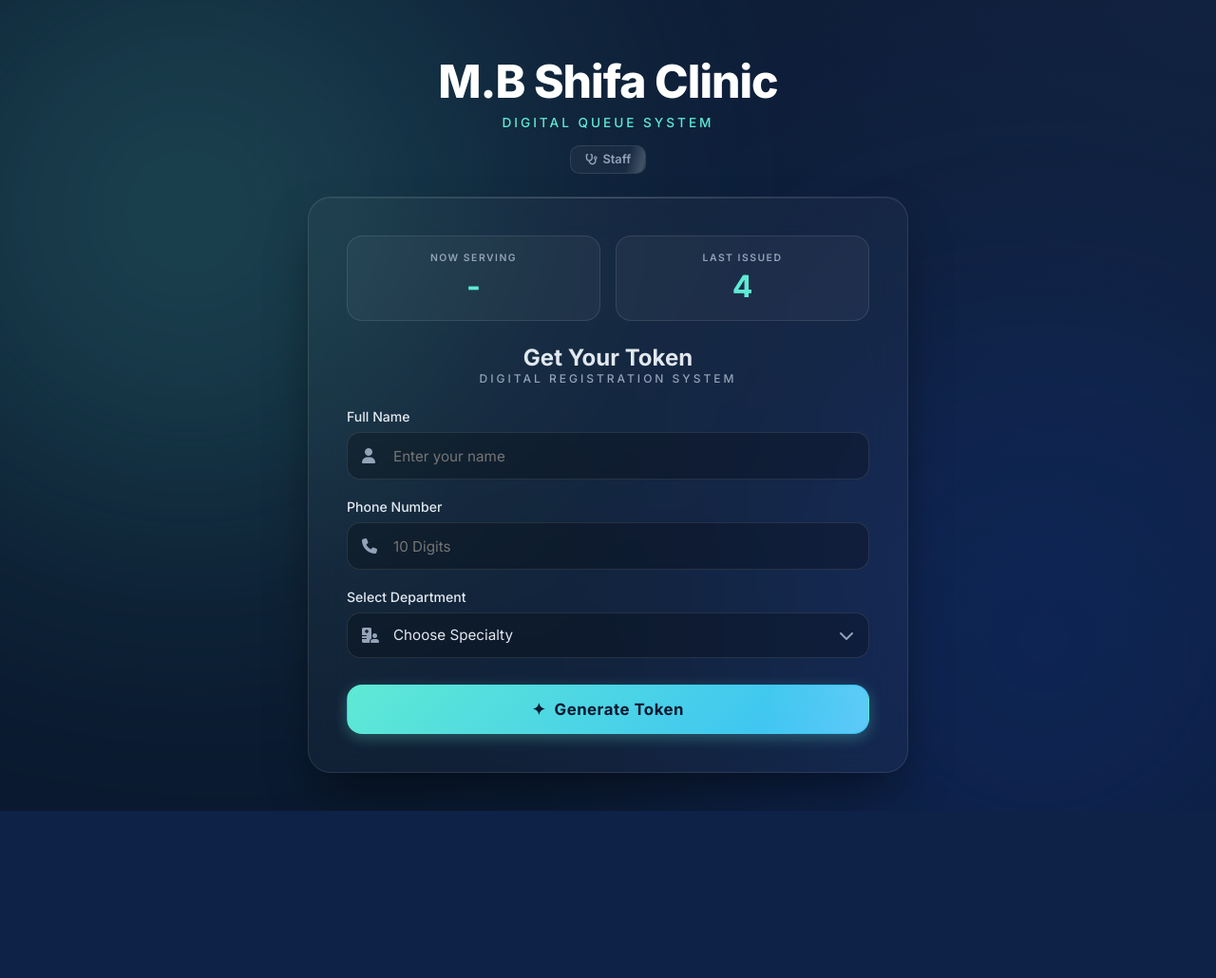
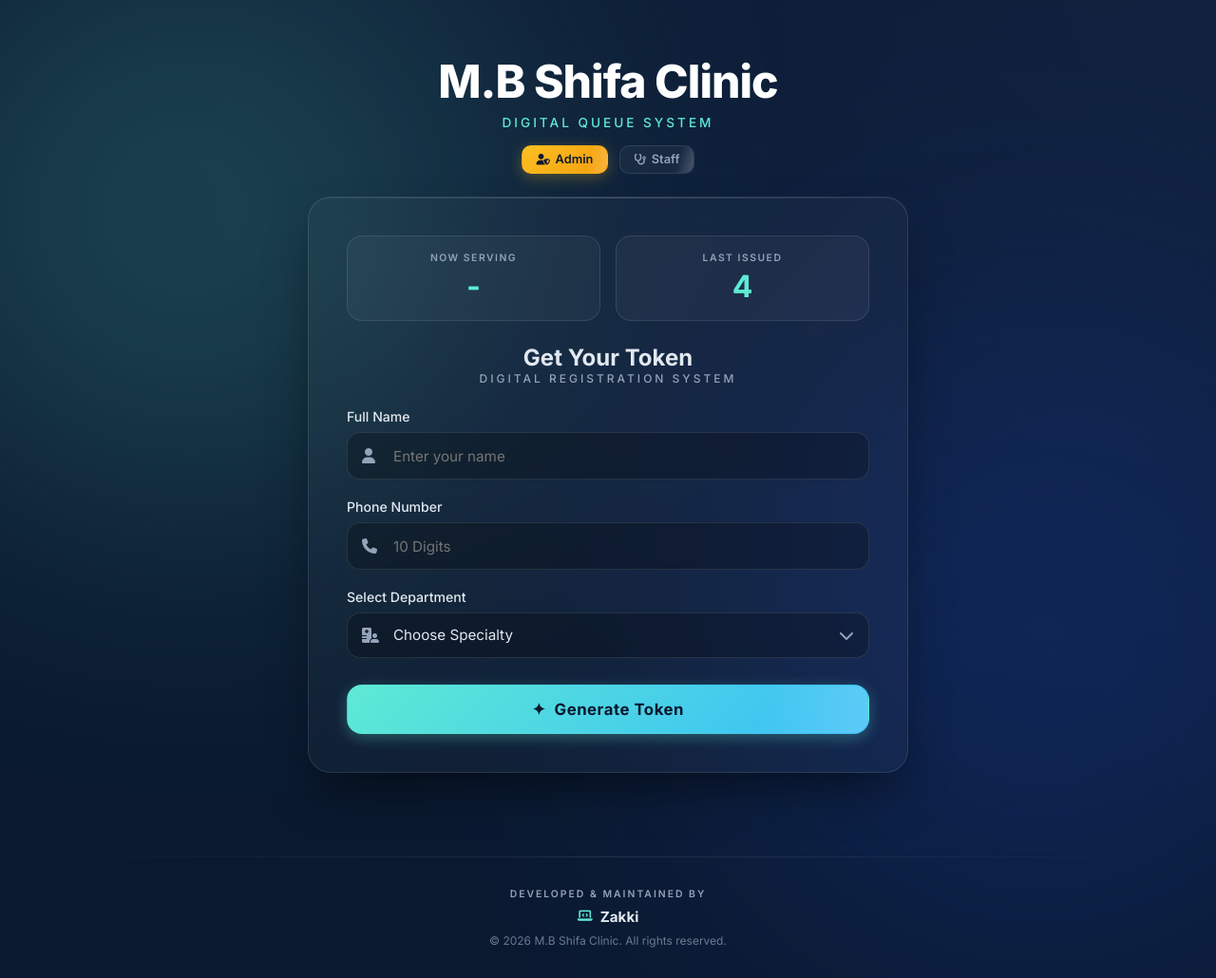
Before and after one commit to Zakki-05/Django_project, a Django app: page / in a window 1280 px wide. Shown: the whole page at 95% size. Before the commit the page ends 854 px from the top, so only its background shows below. Run offline with Django 5.2, Linux system fonts and the light colour scheme; data comes from the database, SQL or seed files in the repository.

Commit message:
feat: implement base templates, admin configuration, and custom CSS for queue management system

```diff
--- a/static/css/style.css
+++ b/static/css/style.css
@@ -746,6 +746,74 @@ body {
     .container-wide { max-width: 1300px; }
 }
 
+/* ===========================
+   FOOTER
+   =========================== */
+.main-footer {
+    width: 100%;
+    padding: 3rem 1rem 2rem;
+    margin-top: auto;
+    text-align: center;
+    position: relative;
+    z-index: 10;
+}
+
+.footer-content {
+    max-width: 1200px;
+    margin: 0 auto;
+    display: flex;
+    flex-direction: column;
+    align-items: center;
+    gap: 1.5rem;
+}
+
+.footer-divider {
+    width: 100%;
+    height: 1px;
+    background: linear-gradient(90deg, transparent, var(--card-border), transparent);
+    margin-bottom: 0.5rem;
+}
+
+.developer-details {
+    display: flex;
+    flex-direction: column;
+    align-items: center;
+    gap: 0.5rem;
+}
+
+.dev-label {
+    font-size: 0.65rem;
+    text-transform: uppercase;
+    letter-spacing: 2px;
+    color: var(--text-muted);
+    font-weight: 600;
+}
+
+.dev-name {
+    font-size: 0.95rem;
+    color: var(--text-main);
+    font-weight: 700;
+    display: flex;
+    align-items: center;
+    gap: 0.5rem;
+    transition: color 0.3s ease;
+}
+
+.dev-name:hover {
+    color: var(--accent);
+}
+
+.dev-name i {
+    color: var(--accent);
+    font-size: 0.8rem;
+}
+
+.copyright {
+    font-size: 0.75rem;
+    color: var(--text-muted);
+    opacity: 0.7;
+}
+
 /* -- Mobile only overrides (< 480px) -- */
 @media (max-width: 479px) {
     .glass-card { padding: 1.25rem; border-radius: 18px; }
@@ -753,4 +821,5 @@ body {
     .staff-header { flex-direction: column; align-items: flex-start; }
     .btn { font-size: 0.88rem; padding: 0.75rem 1rem; }
     .queue-info { grid-template-columns: 1fr 1fr; }
+    .main-footer { padding: 2rem 1rem 1.5rem; }
 }
--- a/templates/base.html
+++ b/templates/base.html
@@ -32,6 +32,9 @@
                 <p>Digital Queue System</p>
             </div>
             <nav class="auth-nav" style="display: flex; gap: 0.75rem;">
+                <a href="{% url 'admin:index' %}" class="btn btn-warning btn-sm" title="Admin">
+                    <i class="fa-solid fa-user-shield"></i> Admin
+                </a>
                 <a href="{% url 'staff_login' %}" class="btn btn-secondary btn-sm" title="Staff Login">
                     <i class="fa-solid fa-stethoscope"></i> Staff
                 </a>
@@ -67,6 +70,18 @@
         {% block content %}{% endblock %}
     </main>
 
+    <!-- Footer Section -->
+    <footer class="main-footer">
+        <div class="footer-content">
+            <div class="footer-divider"></div>
+            <div class="developer-details">
+                <span class="dev-label">Developed & Maintained By</span>
+                <span class="dev-name" title="Developer"><i class="fa-solid fa-laptop-code"></i> Zakki</span>
+                <span class="copyright">&copy; 2026 M.B Shifa Clinic. All rights reserved.</span>
+            </div>
+        </div>
+    </footer>
+
     <!-- Auto-dismiss toasts after 5 seconds -->
     <script>
         (function() {
```
Also changed, not shown: queue_board/admin.py (+19 -4 lines), templates/admin/base_site.html (added, +17 -0 lines).
